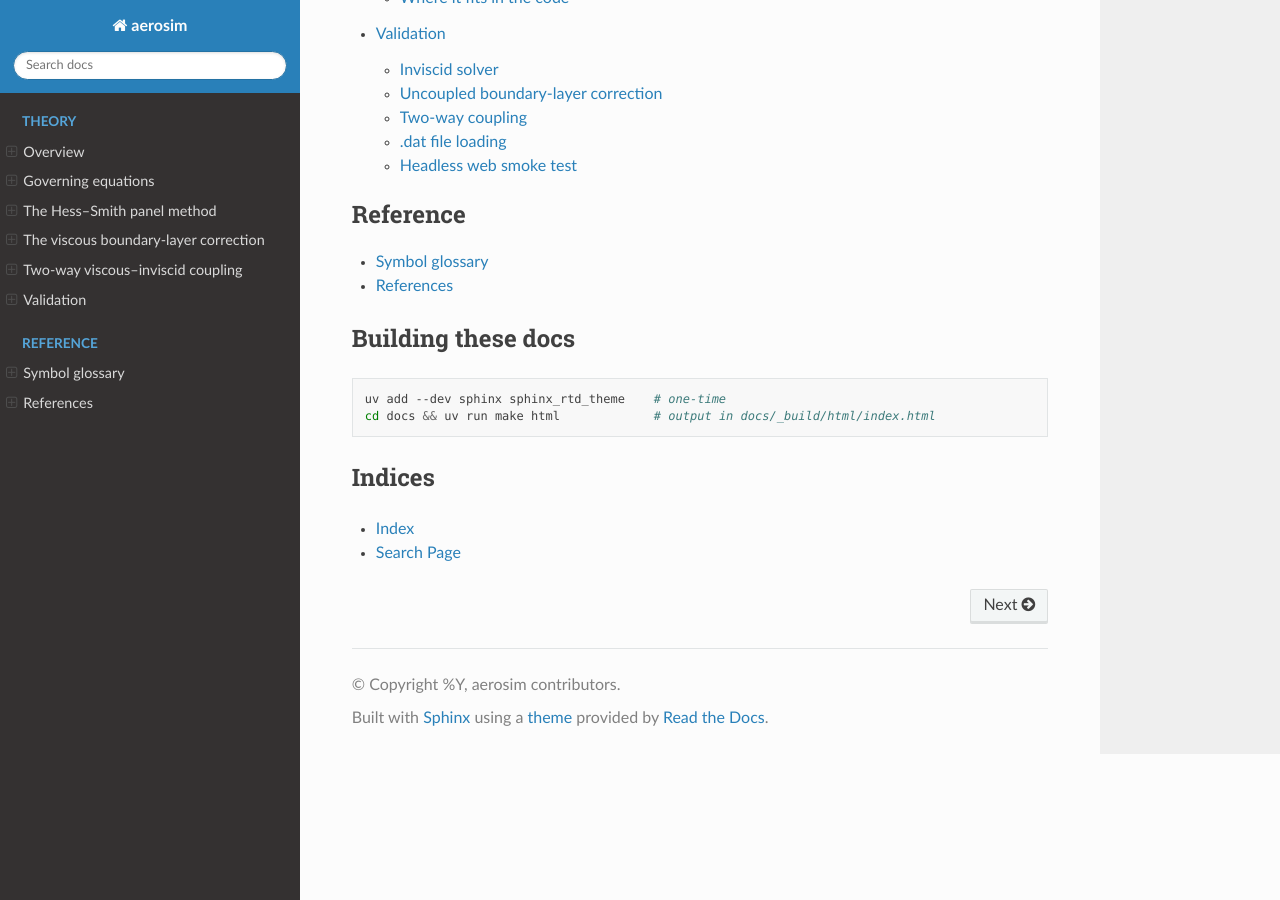
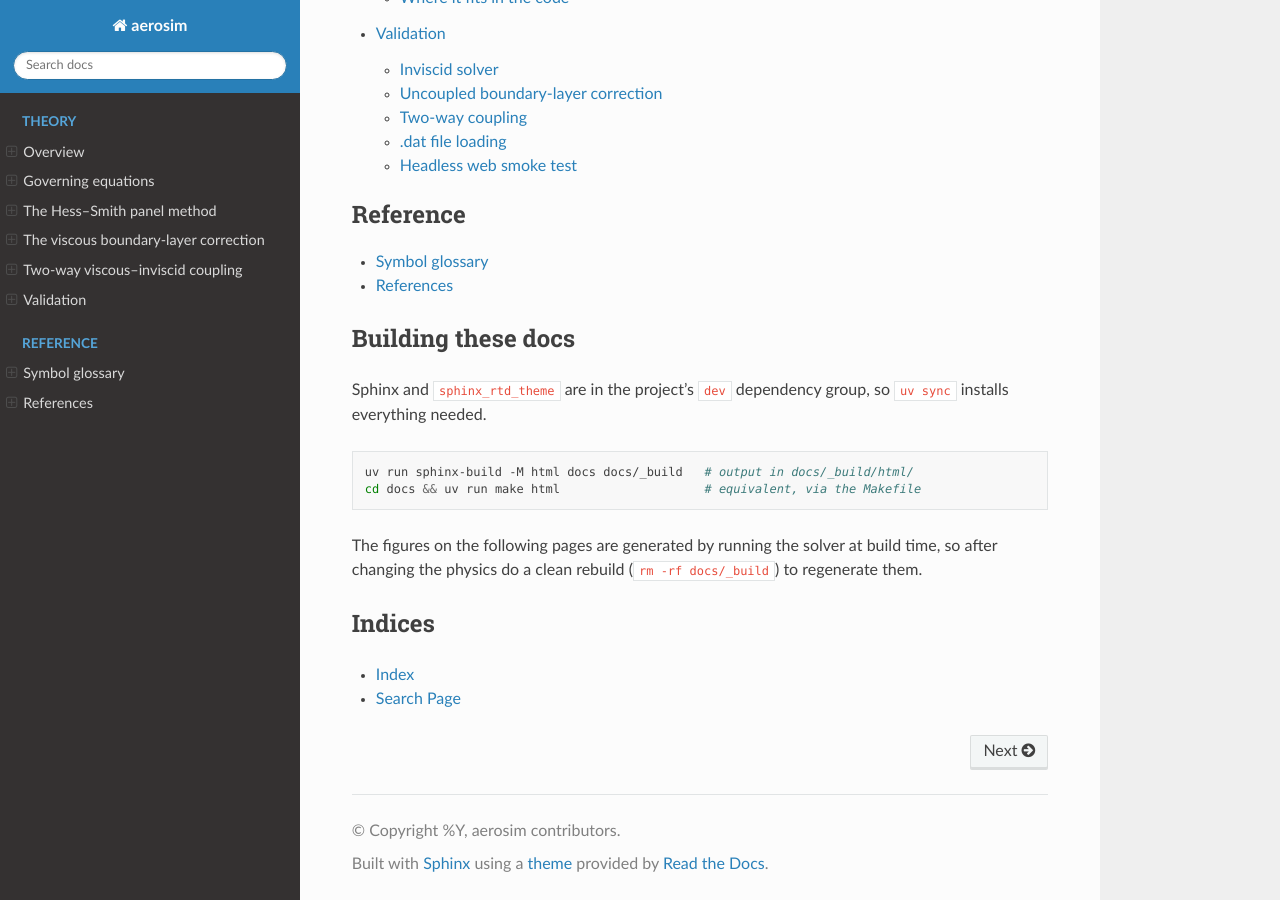
Before and after one commit to markccchiang/Aerodynamic-Simulation-2D, a Sphinx documentation site: the page built from docs/index.rst, in a window 1280 px wide and 900 px high, scrolled down 1362 px. Built offline with Sphinx 7.4.7 and the Read the Docs theme 3.1.0, drawn with Linux system fonts in a browser that asks for light colours.

Commit message:
Add Sphinx to the dev dependency group
The theory docs needed sphinx and sphinx_rtd_theme installed by hand before
they would build. Put them in the dev dependency group so `uv sync` covers
it, and update the build instructions accordingly. Note in index.rst that
the figures are generated by running the solver at build time, so a physics
change needs a clean rebuild rather than an incremental one.

Clean rebuild verified: zero warnings, all 7 figures regenerated.

Co-Authored-By: Claude Opus 5 (1M context) <noreply@anthropic.com>
Claude-Session: https://claude.ai/code/session_0155e6HTnrDM2gfVXwHKXTwy

```diff
--- a/docs/index.rst
+++ b/docs/index.rst
@@ -34,10 +34,17 @@ the order the solver itself executes.
 Building these docs
 -------------------
 
+Sphinx and ``sphinx_rtd_theme`` are in the project's ``dev`` dependency
+group, so ``uv sync`` installs everything needed.
+
 .. code-block:: bash
 
-   uv add --dev sphinx sphinx_rtd_theme    # one-time
-   cd docs && uv run make html             # output in docs/_build/html/index.html
+   uv run sphinx-build -M html docs docs/_build   # output in docs/_build/html/
+   cd docs && uv run make html                    # equivalent, via the Makefile
+
+The figures on the following pages are generated by running the solver at
+build time, so after changing the physics do a clean rebuild
+(``rm -rf docs/_build``) to regenerate them.
 
 
 Indices
--- a/pyproject.toml
+++ b/pyproject.toml
@@ -12,3 +12,9 @@ dependencies = [
     "scipy-stubs~=1.17.1",
     "uvicorn>=0.48.0",
 ]
+
+[dependency-groups]
+dev = [
+    "sphinx>=9.1.0",
+    "sphinx-rtd-theme>=3.1.0",
+]
```
Also changed, not shown: 1 other file.
